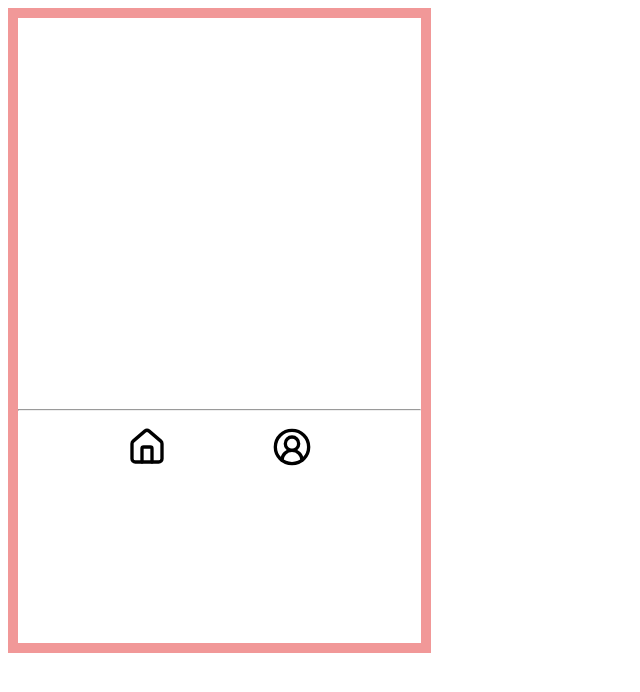
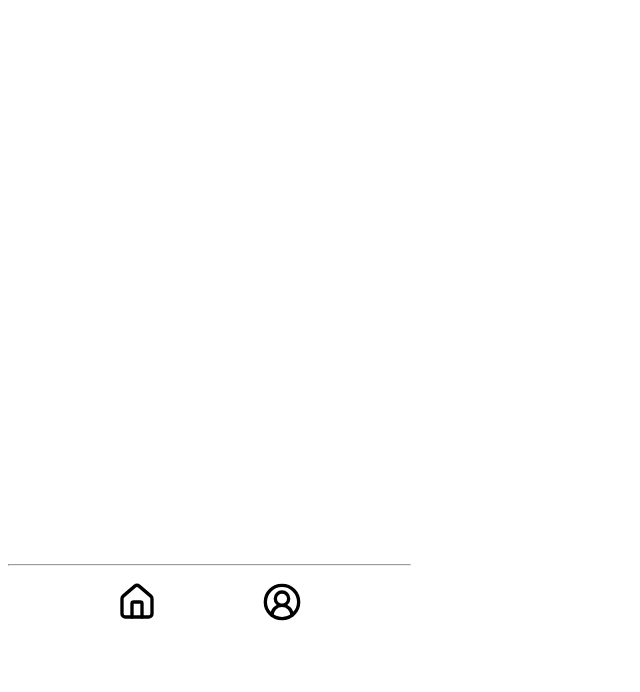
Before and after one commit to Romashka641/Musicore, a React (Vite) app: page / in a window 1280 px wide. Shown: the top 692 px of the page, without its empty margins (0-640 px from the left). Built offline with nearby package versions, Linux system fonts and the light colour scheme.

Commit message:
do sloabodi doedy

```diff
--- a/src/components/css/Router.css
+++ b/src/components/css/Router.css
@@ -5,7 +5,7 @@
 }
 
 .hr {
-   margin-top: 97%;
+   margin-top: 140%;
 }
 
 .home {
--- a/src/index.css
+++ b/src/index.css
@@ -2,7 +2,4 @@ body {
   max-width: 403px;
   width: 403px;
   height: 625px;
-  max-height: 625px;
-  border: 10px solid;
-  border-color: #f19898;
 }
```
